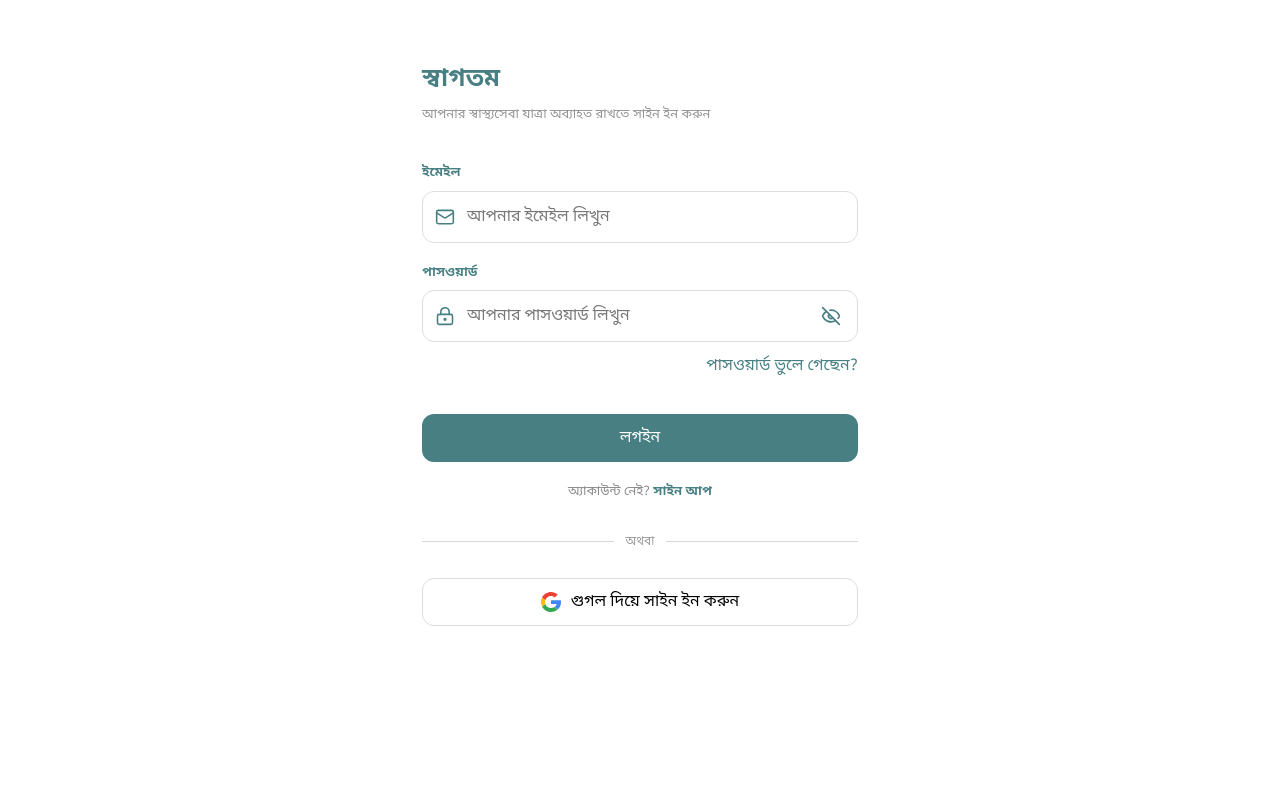
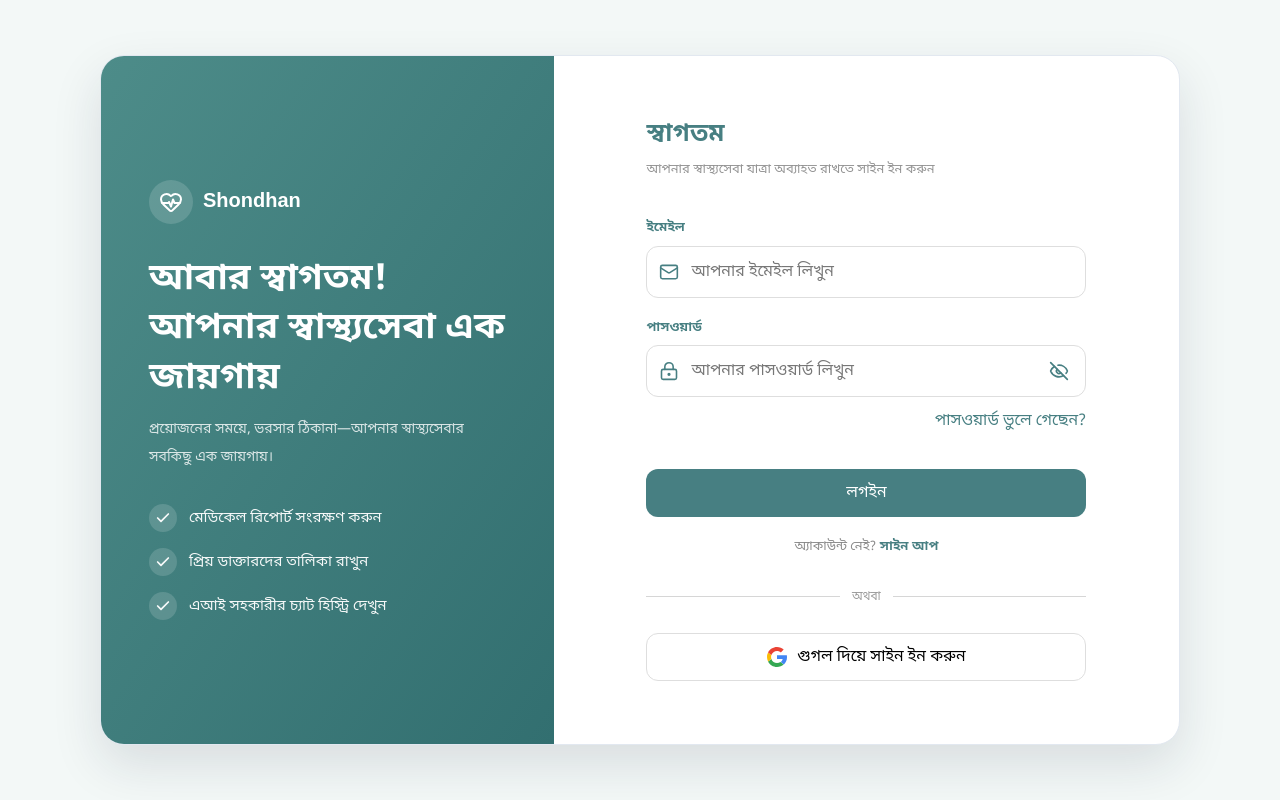
Before and after one commit to nazmul910/sondhan, a Next.js app: page /login in a window 1280 px wide. Built offline with nearby package versions, Linux system fonts and the light colour scheme.

Commit message:
feat: enhance AuthShell component; add title and points props for improved layout and user guidance

```diff
--- a/src/app/login/page.tsx
+++ b/src/app/login/page.tsx
@@ -9,7 +9,7 @@ export const metadata: Metadata = {
 
 export default function LoginPage() {
   return (
-    <AuthShell>
+    <AuthShell points={["মেডিকেল রিপোর্ট সংরক্ষণ করুন", "প্রিয় ডাক্তারদের তালিকা রাখুন", "এআই সহকারীর চ্যাট হিস্ট্রি দেখুন"]} title="আবার স্বাগতম! আপনার স্বাস্থ্যসেবা এক জায়গায়">
       <LoginForm />
     </AuthShell>
   );
--- a/src/app/register/page.tsx
+++ b/src/app/register/page.tsx
@@ -9,7 +9,7 @@ export const metadata: Metadata = {
 
 export default function RegisterPage() {
   return (
-    <AuthShell showBack>
+    <AuthShell points={["কাছের ডাক্তার ও হাসপাতাল খুঁজুন", "রক্তদাতা হয়ে জীবন বাঁচান", "রিপোর্ট নিরাপদে রাখুন"]} showBack title="Shondhan এ যোগ দিন, সেবা পান সহজে">
       <RegisterForm />
     </AuthShell>
   );
--- a/src/components/auth/AuthShell.tsx
+++ b/src/components/auth/AuthShell.tsx
@@ -1,20 +1,49 @@
 import type { ReactNode } from "react";
 import Link from "next/link";
-import { ArrowLeft } from "lucide-react";
+import { ArrowLeft, Check, HeartPulse } from "lucide-react";
 
-type Props = { children: ReactNode; showBack?: boolean };
+type Props = { children: ReactNode; points: string[]; showBack?: boolean; title: string };
 
-export default function AuthShell({ children, showBack = false }: Props) {
+export default function AuthShell({ children, points, showBack = false, title }: Props) {
   return (
-    <main className="min-h-svh bg-white">
-      <section className={`mx-auto w-full max-w-120 px-5.5 pb-8 ${showBack ? "pt-8" : "pt-16"}`}>
-        {showBack && (
-          <Link aria-label="লগইন পেজে ফিরে যান" className="mb-5 inline-flex size-7 items-center text-[#477f82]" href="/login">
-            <ArrowLeft aria-hidden="true" className="size-6" />
-          </Link>
-        )}
-        {children}
-      </section>
+    <main className="min-h-svh bg-[#f3f8f7]">
+      <div className="mx-auto flex min-h-svh w-full max-w-[1160px] items-center p-0 sm:p-6 lg:p-10">
+        <div className="flex min-h-svh w-full overflow-hidden bg-white sm:min-h-0 sm:rounded-3xl sm:border sm:border-slate-200 sm:shadow-[0_20px_50px_rgba(23,33,59,0.12)] lg:min-h-[690px]">
+          <aside className="hidden basis-[42%] flex-col justify-center gap-8 bg-gradient-to-br from-[#4d8c89] to-[#326f70] p-10 text-white md:flex lg:p-12">
+            <span className="flex items-center gap-2.5 text-xl font-bold">
+              <span className="grid size-11 place-items-center rounded-full bg-white/15">
+                <HeartPulse aria-hidden="true" className="size-6" />
+              </span>
+              Shondhan
+            </span>
+            <div>
+              <h2 className="text-[clamp(26px,3vw,36px)] font-bold leading-snug">{title}</h2>
+              <p className="mt-3 max-w-sm text-sm leading-7 text-white/80">
+                প্রয়োজনের সময়ে, ভরসার ঠিকানা—আপনার স্বাস্থ্যসেবার সবকিছু এক জায়গায়।
+              </p>
+            </div>
+            <ul className="flex flex-col gap-4">
+              {points.map((point) => (
+                <li className="flex items-center gap-3 text-[15px] text-white/95" key={point}>
+                  <span className="grid size-7 shrink-0 place-items-center rounded-full bg-white/15">
+                    <Check aria-hidden="true" className="size-4" strokeWidth={2.6} />
+                  </span>
+                  {point}
+                </li>
+              ))}
+            </ul>
+          </aside>
+
+          <section className={`relative flex min-w-0 flex-1 flex-col justify-center px-5 pb-8 sm:px-8 sm:py-10 lg:px-12 ${showBack ? "pt-8" : "pt-14 md:pt-10"}`}>
+            {showBack && (
+              <Link aria-label="লগইন পেজে ফিরে যান" className="mb-5 inline-flex size-7 items-center text-[#477f82] md:absolute md:left-8 md:top-8 lg:left-12" href="/login">
+                <ArrowLeft aria-hidden="true" className="size-6" />
+              </Link>
+            )}
+            <div className="mx-auto w-full max-w-[440px]">{children}</div>
+          </section>
+        </div>
+      </div>
     </main>
   );
 }
```
